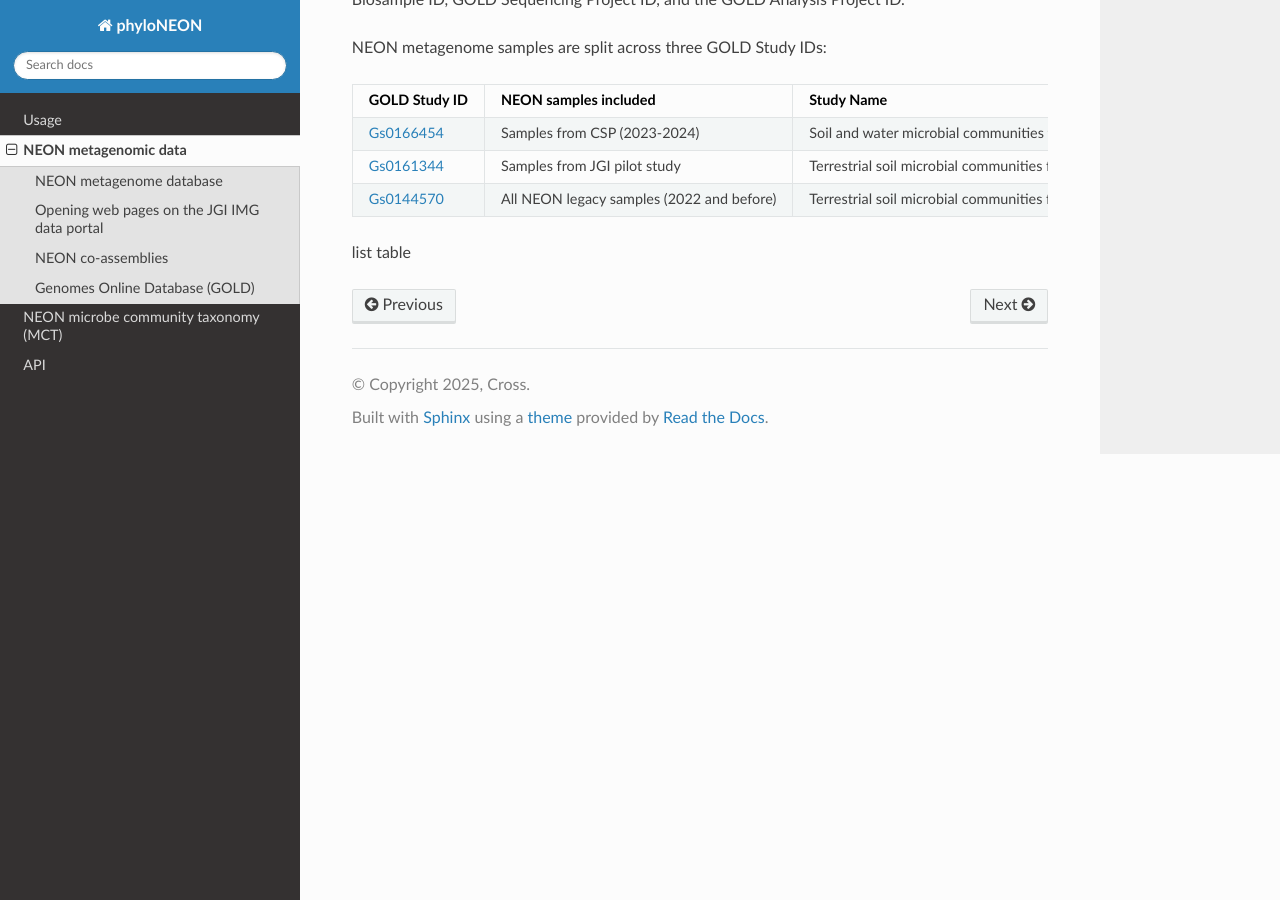
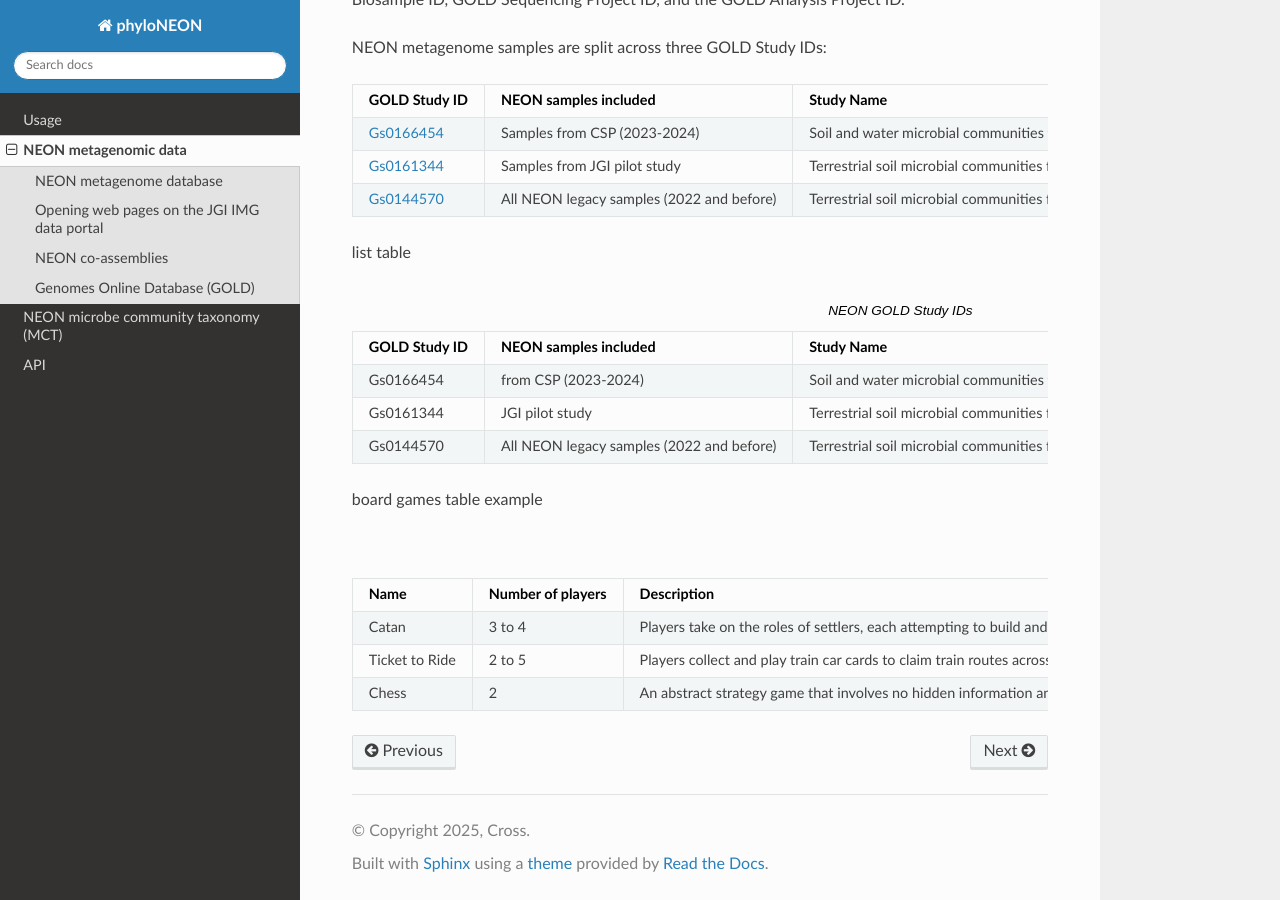
Before and after one commit to hughcross/phylo_rtd_tut, a Sphinx documentation site: the page built from docs/source/metagenomics.rst, in a window 1280 px wide and 900 px high, scrolled down 4036 px. Built offline with Sphinx 7.4.7 and the Read the Docs theme 3.1.0, drawn with Linux system fonts in a browser that asks for light colours.

Commit message:
fixed list table again

```diff
--- a/docs/source/metagenomics.rst
+++ b/docs/source/metagenomics.rst
@@ -166,14 +166,41 @@
     :header-rows: 1
 
     * - GOLD Study ID
-    - NEON samples included
-    - Study Name
+      - NEON samples included
+      - Study Name
     * - Gs0166454
-    - from CSP (2023-2024)
-    - Soil and water microbial communities from various NEON Field Sites across the United States Samples
+      - from CSP (2023-2024)
+      - Soil and water microbial communities from various NEON Field Sites across the United States Samples
     * - Gs0161344
-    - JGI pilot study
-    - Terrestrial soil microbial communities from various NEON sites located in USA and Puerto Rico
+      - JGI pilot study
+      - Terrestrial soil microbial communities from various NEON sites located in USA and Puerto Rico
     * - Gs0144570
-    - All NEON legacy samples (2022 and before)
-    - Terrestrial soil microbial communities from various locations - NEON
+      - All NEON legacy samples (2022 and before)
+      - Terrestrial soil microbial communities from various locations - NEON
+
+board games table example
+
+.. list-table:: Board games
+  :widths: 20 15 65
+  :header-rows: 1
+
+  * - Name
+    - Number of players
+    - Description
+  * - Catan
+    - 3 to 4
+    - Players take on the roles of settlers, each attempting to build and
+      develop holdings while trading and acquiring resources. Players gain
+      victory points as their settlements grow and the first to reach a set
+      number of victory points, typically 10, wins.
+  * - Ticket to Ride
+    - 2 to 5
+    - Players collect and play train car cards to claim train routes across the
+      map. Points are earned based on the length of the claimed routes, whoever
+      completes the longest continuous railway, and whether the player can
+      connect distant cities which are determined by drawing ticket cards.
+  * - Chess
+    - 2
+    - An abstract strategy game that involves no hidden information and no
+      elements of chance. Today, chess is one of the world's most popular games
+      played by millions of people worldwide.
```
